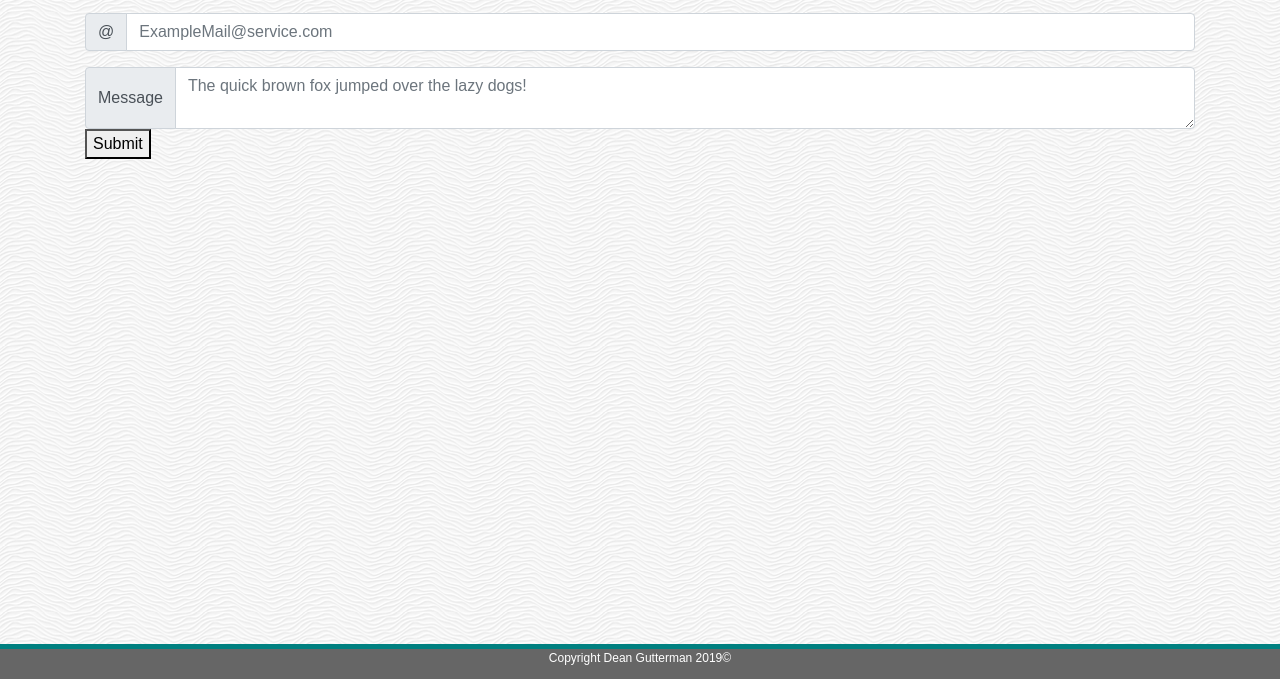
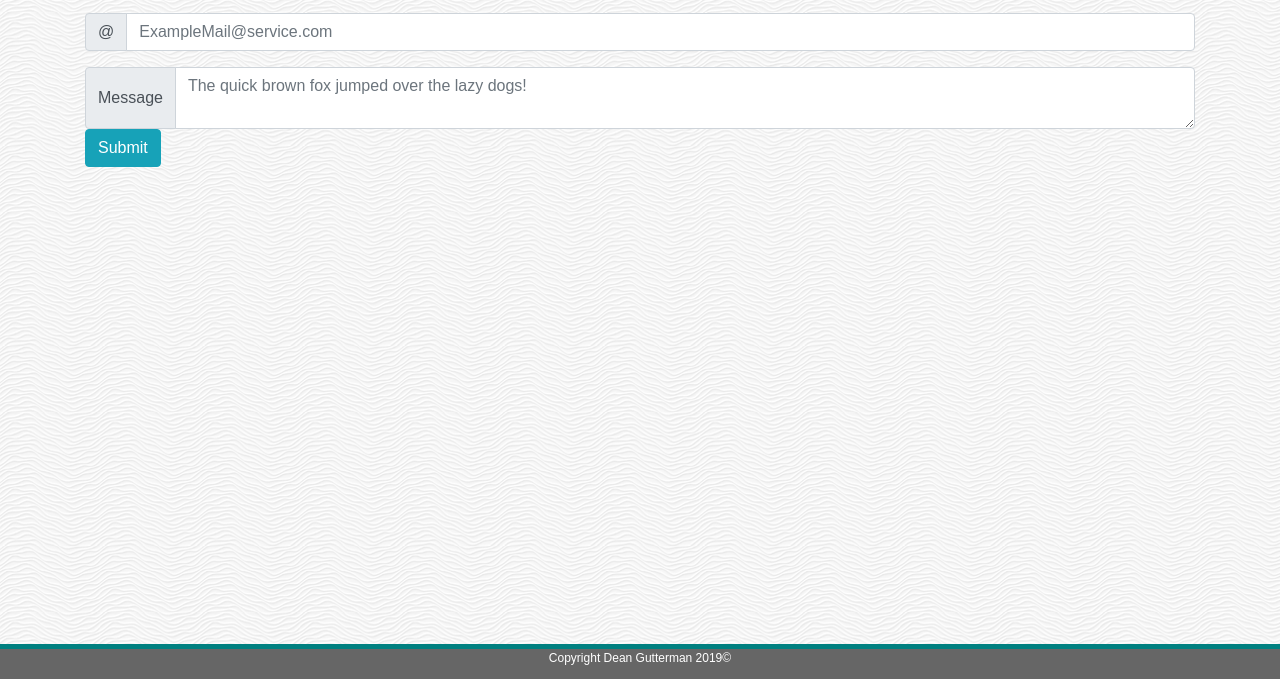
Before and after one commit to DeanJG/Bootstrap-Portfolio, a plain HTML site: page contact.html in a window 1280 px wide. Shown: the part 121-800 px from the top of the page. Drawn offline with nearby package versions, Linux system fonts and the light colour scheme.

Commit message:
revised contact submit button

```diff
--- a/contact.html
+++ b/contact.html
@@ -63,7 +63,7 @@
         </div>
         <div class="row">
             <div id="SubmitButton" class="col-md">
-                <button type="button">Submit</button>
+                <button type="button" class="btn btn-info">Submit</button>
             </div>
         </div>
     </div>
```
Also changed, not shown: assets/css/style.css (+7 -0 lines).
